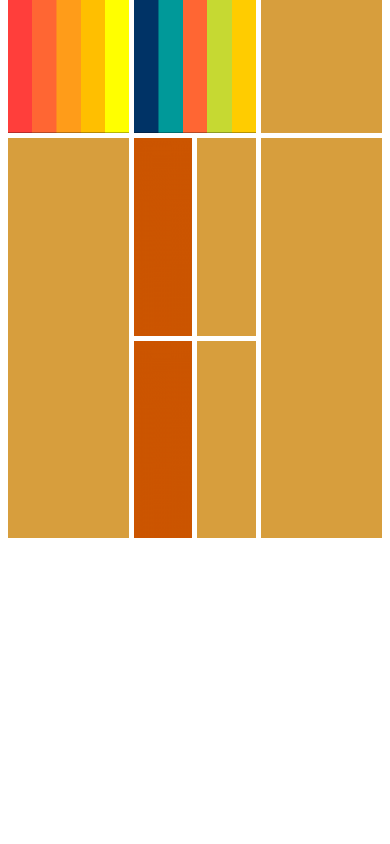
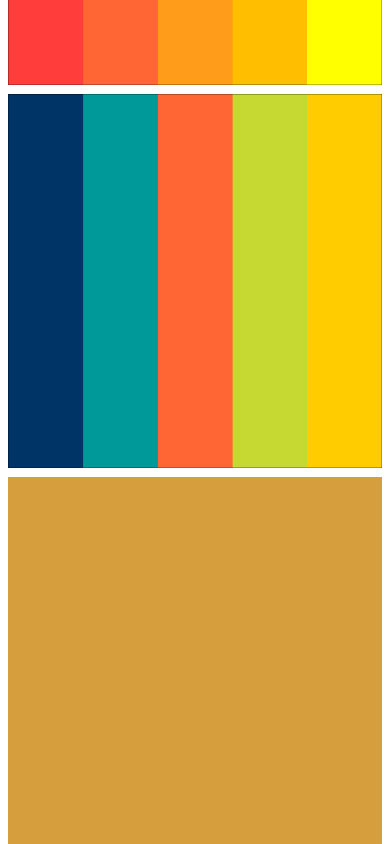
Before and after one commit to Atik074/milestone-2, a plain HTML site: page index.html in a window 390 px wide. Shown: the part 680-1524 px from the top of the page. Before the commit the page ends 1226 px from the top, so only its background shows below. Drawn offline with Linux system fonts and the light colour scheme.

Commit message:
responsive aadded

```diff
--- a/style.css
+++ b/style.css
@@ -1,5 +1,5 @@
 .row{
-    height:400px;
+    /* height:400px; */
     margin-bottom:5px;
 }
 img{
@@ -36,6 +36,22 @@ height:100%;
     gap:5px;
     grid-template-columns: repeat(2,1fr);
     overflow: hidden;
+}
 
+/* responsive */
+@media screen and (max-width:576px) {
+    .second-container, .third-container{
+        flex-direction: column;
+
+    }
+    .jhamela{
+       grid-template-columns: repeat(1,fr);
+    }
+}
+@media  screen and (min-width:577px) {
+
+    .row{
+        height:400px;
+    }
 
 }
```
Also changed, not shown: index.html (+2 -18 lines).
